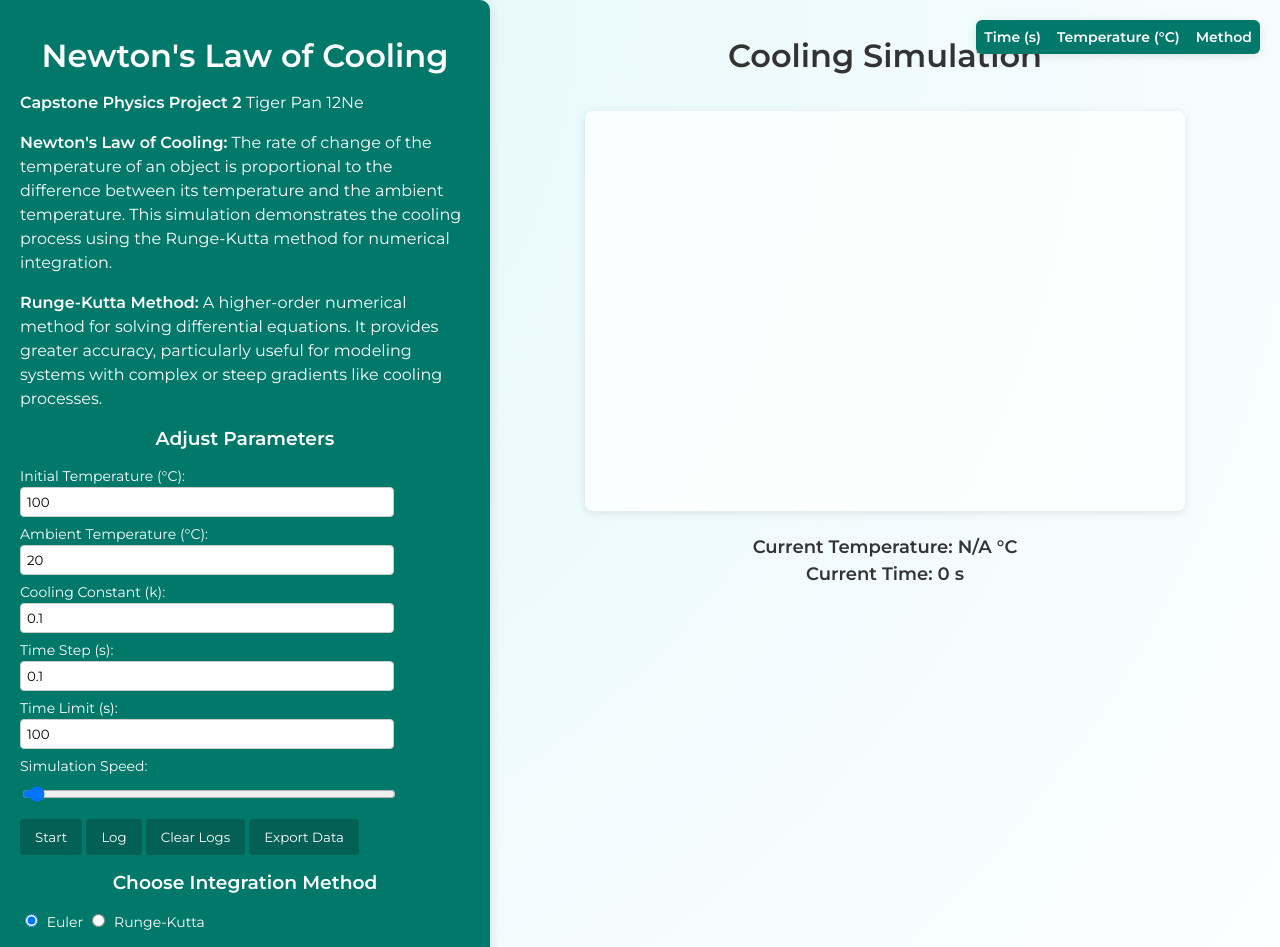
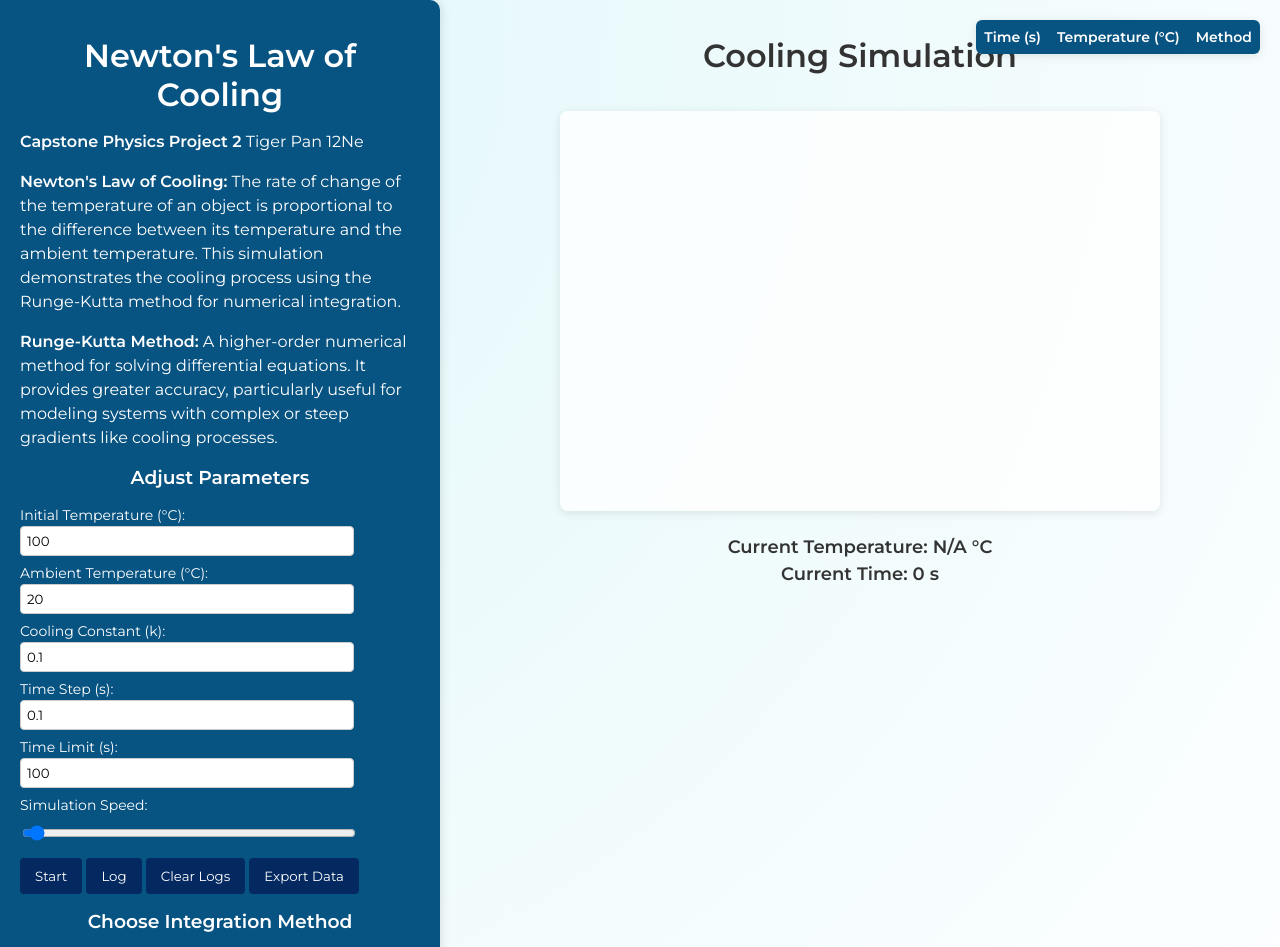
Before and after one commit to TigerPan119/CapstonePhysics, a plain HTML site: page Cooling.html in a window 1280 px wide. Shown: the top 947 px of the page. Drawn offline with Linux system fonts and the light colour scheme.

Commit message:
Update Cooling.html

```diff
--- a/Cooling.html
+++ b/Cooling.html
@@ -31,9 +31,9 @@
 
     /* Container for the sidebar and main content */
     #sidebar {
-      width: 450px;
+      width: 400px;
       padding: 20px;
-      background-color: #00796b;
+      background-color: #075382;
       color: white;
       box-shadow: 2px 0px 10px rgba(0,0,0,0.1);
       position: relative;
@@ -76,11 +76,11 @@
     input[type="number"]:focus,
     input[type="range"]:focus {
       outline: none;
-      border-color: #00796b;
+      border-color: #075382;
     }
 
     button {
-      background-color: #046055;
+      background-color: #042960;
       color: white;
       border: none;
       padding: 10px 15px;
@@ -92,7 +92,7 @@
     }
 
     button:hover {
-      background-color: #004d40;
+      background-color: #051938;
       transform: scale(1.03);
     }
 
@@ -131,7 +131,7 @@
       font-size: 14px;
     }
     #logTable th {
-      background-color: #00796b;
+      background-color: #075382;
       color: #fff;
       padding: 8px;
     }
```
